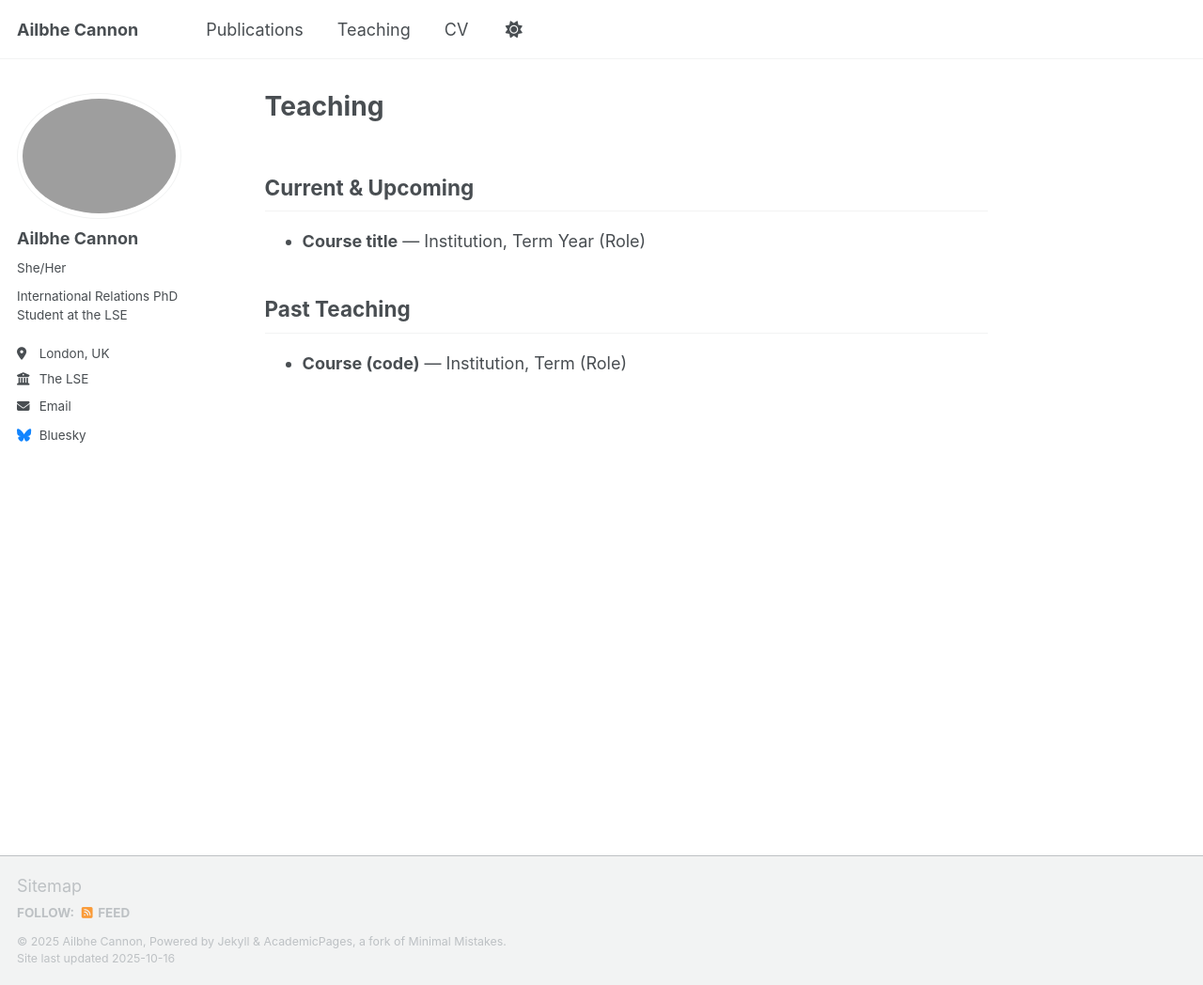
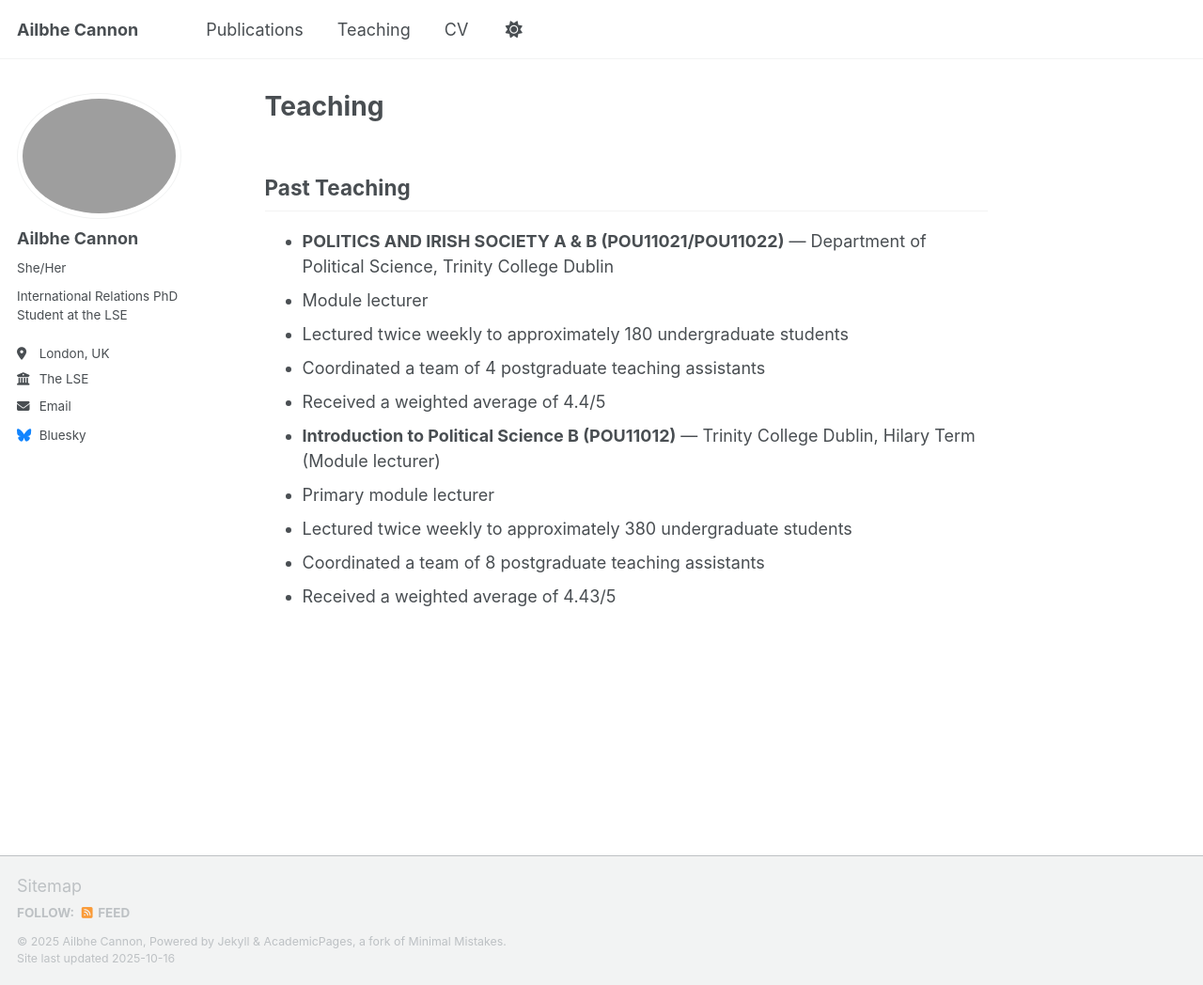
Before and after one commit to Ailbhe-Cannon/Ailbhe-Cannon.github.io, a Jekyll site: the page built from _pages/teaching.md, in a window 1280 px wide and 1048 px high. Shown: the whole window at 94% size. Built offline with Jekyll 4.4.1, drawn with Linux system fonts in a browser that asks for light colours; a script that is not in the unit is left out.

Commit message:
Update teaching.md

```diff
--- a/_pages/teaching.md
+++ b/_pages/teaching.md
@@ -4,8 +4,15 @@ title: "Teaching"
 permalink: /teaching/
 author_profile: true
 ---
-## Current & Upcoming
-- **Course title** — Institution, Term Year (Role)
 
 ## Past Teaching
-- **Course (code)** — Institution, Term (Role)
+- **POLITICS AND IRISH SOCIETY A & B (POU11021/POU11022)** — Department of Political Science, Trinity College Dublin
+- Module lecturer
+- Lectured twice weekly to approximately 180 undergraduate students
+- Coordinated a team of 4 postgraduate teaching assistants
+- Received a weighted average of 4.4/5
+- **Introduction to Political Science B (POU11012)** — Trinity College Dublin, Hilary Term (Module lecturer)
+- Primary module lecturer
+- Lectured twice weekly to approximately 380 undergraduate students
+- Coordinated a team of 8 postgraduate teaching assistants
+- Received a weighted average of 4.43/5
```
